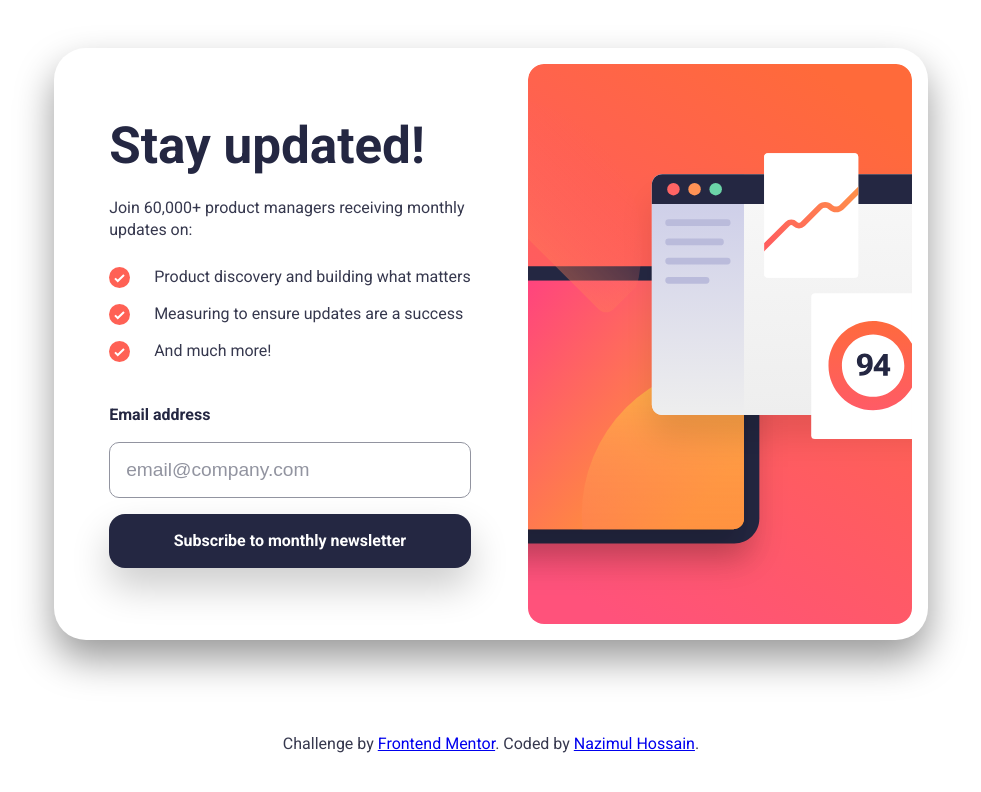
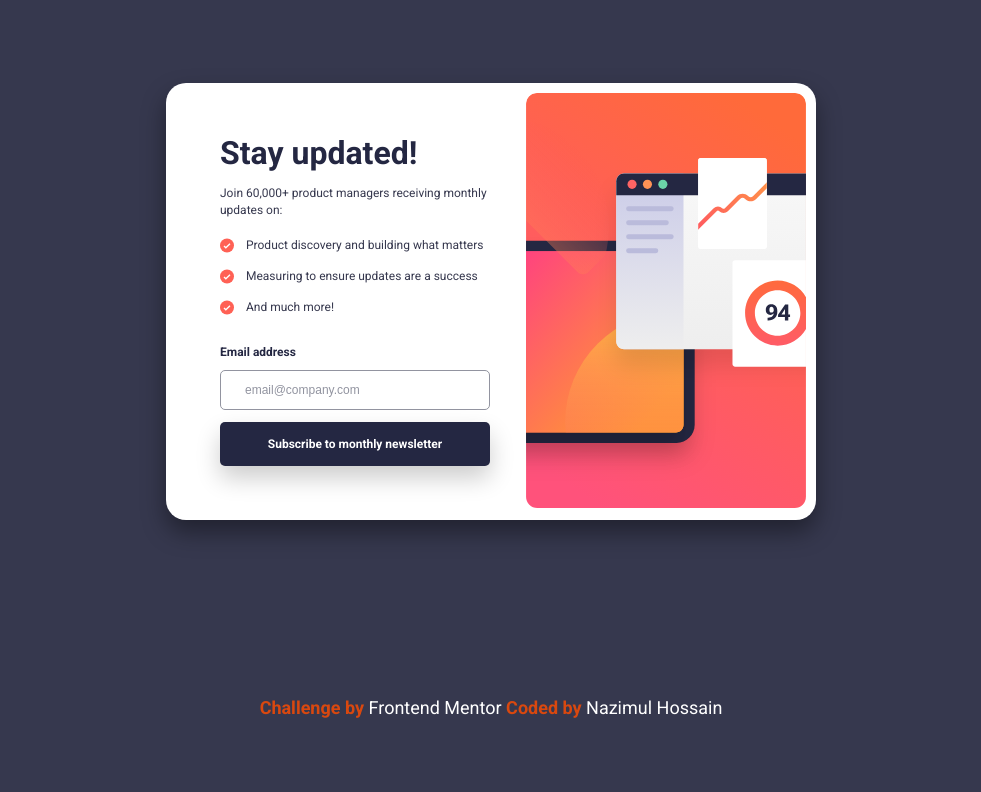
Before and after one commit to nazimulhossain/newsletter-signup-form, a website: page index.html in a window 1280 px wide. Shown: the whole page, without its empty margins (149-1130 px from the left). Drawn offline with Linux system fonts and the light colour scheme.

Commit message:
body background color added and slight changes in media queries and js

```diff
--- a/index.html
+++ b/index.html
@@ -142,15 +142,23 @@
         <button class="button button__success">Dismiss message</button>
       </section>
     </main>
-    <div>
-      Challenge by
-      <a href="https://www.frontendmentor.io?ref=challenge" target="_blank"
-        >Frontend Mentor</a
-      >. Coded by
-      <a href="https://www.frontendmentor.io/profile/nazimulhossain"
-        >Nazimul Hossain</a
-      >.
-    </div>
+    <footer>
+      <div class="author">
+        Challenge by
+        <a
+          href="https://www.frontendmentor.io?ref=challenge"
+          target="_blank"
+          class="author__links"
+          >Frontend Mentor</a
+        >
+        Coded by
+        <a
+          href="https://www.frontendmentor.io/profile/nazimulhossain"
+          class="author__links"
+          >Nazimul Hossain</a
+        >
+      </div>
+    </footer>
 
     <script src="./script.js"></script>
   </body>
--- a/sass/abstracts/_mixins.scss
+++ b/sass/abstracts/_mixins.scss
@@ -9,3 +9,21 @@
     @content;
   }
 }
+
+@mixin respond($breakpoint) {
+  @if $breakpoint == tab-port {
+    @media (max-width: 56.25em) {
+      @content;
+    }
+  }
+  @if $breakpoint == tab-land {
+    @media (max-width: 75em) {
+      @content;
+    }
+  }
+  @if $breakpoint == big-desk {
+    @media (min-width: 112.5em) {
+      @content;
+    }
+  }
+}
--- a/sass/abstracts/_variables.scss
+++ b/sass/abstracts/_variables.scss
@@ -9,4 +9,4 @@ $orange: #d9480f;
 
 // FONT
 $default-font-size: 1.6rem;
-$font-size-small: 1rem;
+$font-size-small: 1.2rem;
--- a/sass/base/_base.scss
+++ b/sass/base/_base.scss
@@ -9,7 +9,14 @@ button {
 }
 
 html {
-  font-size: 62.5;
+  font-size: 62.5%;
+  @include respond(tab-land) {
+    font-size: 65%;
+  }
+
+  @include respond(tab-port) {
+    font-size: 70%;
+  }
   @include phone {
     font-size: 50%;
   }
@@ -17,8 +24,24 @@ html {
   @include phone-s {
     font-size: 40%;
   }
+
+  @include respond(big-desk) {
+    font-size: 90%;
+  }
 }
 
 .hidden {
   display: none !important;
 }
+
+.author {
+  font-size: 1.8rem;
+  font-weight: 700;
+  color: $orange;
+  &__links:link,
+  &__links:visited {
+    text-decoration: none;
+    color: #fff;
+    font-weight: 400;
+  }
+}
--- a/sass/base/_typography.scss
+++ b/sass/base/_typography.scss
@@ -5,6 +5,8 @@ body {
   min-height: 100vh;
   display: grid;
   place-items: center;
+  gap: 1.2rem;
+  background-color: $charcoal-grey;
 }
 
 .header-primary {
--- a/sass/components/_button.scss
+++ b/sass/components/_button.scss
@@ -4,8 +4,8 @@
   font-weight: 700;
   color: $white;
   box-shadow: 0 1.2rem 2.4rem rgba(0, 0, 0, 0.2);
-  border-radius: 1rem;
-  padding: 1.2rem 2.4rem;
+  border-radius: 0.5rem;
+  padding: 1.6rem 2.4rem;
   background-color: $dark-slate-grey;
 
   &:hover {
@@ -21,4 +21,7 @@
     font-size: 3rem;
     padding: 3.2rem 5rem;
   }
+  @include phone-s {
+    font-size: 2.4rem;
+  }
 }
--- a/sass/components/_signup.scss
+++ b/sass/components/_signup.scss
@@ -1,21 +1,22 @@
+.section-signup {
+  max-width: 65rem;
+}
 .signup {
-  max-width: 55rem;
   display: flex;
   flex-direction: row-reverse;
   gap: 3.6rem;
   box-shadow: 0 1.2rem 2.4rem rgba(0, 0, 0, 0.4);
   border-radius: 2rem;
   padding: 1rem;
+  background-color: $white;
 
   &__text {
     display: flex;
     flex-direction: column;
     justify-content: center;
-    flex-shrink: 0;
-
-    flex: 0 0 25rem;
-    min-height: 35rem;
-    padding-left: 2.4rem;
+    // min-height: 35rem;
+    padding: 4.4rem;
+    padding-right: 0;
 
     @include phone {
       display: block;
@@ -31,10 +32,11 @@
     gap: 1rem;
 
     li {
-      font-size: $font-size-small;
+      font-size: 1.2rem;
       display: flex;
-      gap: 1.5rem;
+      gap: 1.2rem;
       align-items: center;
+      // justify-content: center;
       @include phone {
         font-size: 3rem;
         line-height: 1.6;
@@ -43,6 +45,7 @@
       }
 
       svg {
+        width: 1.4rem;
         @include phone {
           width: 4.4rem;
           height: 4.4rem;
@@ -67,11 +70,11 @@
     flex-direction: column;
     input {
       width: 100%;
-      font-size: 1.2rem;
-      padding: 1rem;
-      border-radius: 10px;
+      font-size: $font-size-small;
+      padding: 1.2rem 2.4rem;
+      border-radius: 5px;
       border: 1px solid $grey;
-      margin-bottom: 1rem;
+      margin-bottom: $font-size-small;
       outline: none;
 
       &::placeholder {
@@ -94,7 +97,7 @@
     label {
       display: inline-block;
       font-size: $font-size-small;
-      margin-bottom: 1.2rem;
+      margin-bottom: $font-size-small;
       color: $dark-slate-grey;
       font-weight: 700;
 
@@ -114,11 +117,9 @@
   &__image {
     background-image: url('../assets/images/illustration-sign-up-desktop.svg');
     background-repeat: no-repeat;
-    background-size: cover;
+    background-size: contain;
     border-radius: 1rem;
-    min-width: 19rem;
-
-    flex: 0 0 24rem;
+    min-width: 28rem;
 
     @include phone {
       min-height: 40rem;
@@ -127,6 +128,10 @@
       border-radius: 0;
       border-bottom-left-radius: 2rem;
       border-bottom-right-radius: 2rem;
+    }
+
+    @include respond(big-desk) {
+      min-width: 27rem;
     }
   }
 
@@ -152,7 +157,7 @@
   font-weight: 700;
   color: $tomato;
   @include phone {
-    font-size: $default-font-size;
-    left: 55%;
+    font-size: 2rem;
+    left: 65%;
   }
 }
--- a/sass/components/_success.scss
+++ b/sass/components/_success.scss
@@ -1,6 +1,7 @@
 .success {
   max-width: 30rem;
   padding: 3rem;
+  background-color: $white;
   box-shadow: 0 1.2rem 2.4rem rgba(0, 0, 0, 0.4);
   border-radius: 3rem;
   display: flex;
--- a/script.js
+++ b/script.js
@@ -1,4 +1,5 @@
 const button = document.querySelector('.button');
+const successButton = document.querySelector('.button__success');
 const form = document.querySelector('.signup__form');
 const sectionSignUp = document.querySelector('.section-signup');
 const sectionSuccess = document.querySelector('.success');
@@ -18,3 +19,9 @@ button.addEventListener('click', (e) => {
     form.classList.add('error');
   }
 });
+
+successButton.addEventListener('click', function () {
+  sectionSignUp.classList.remove('hidden');
+  sectionSuccess.classList.add('hidden');
+  document.getElementById('email').value = '';
+});
```
Also changed, not shown: css/style.css.
